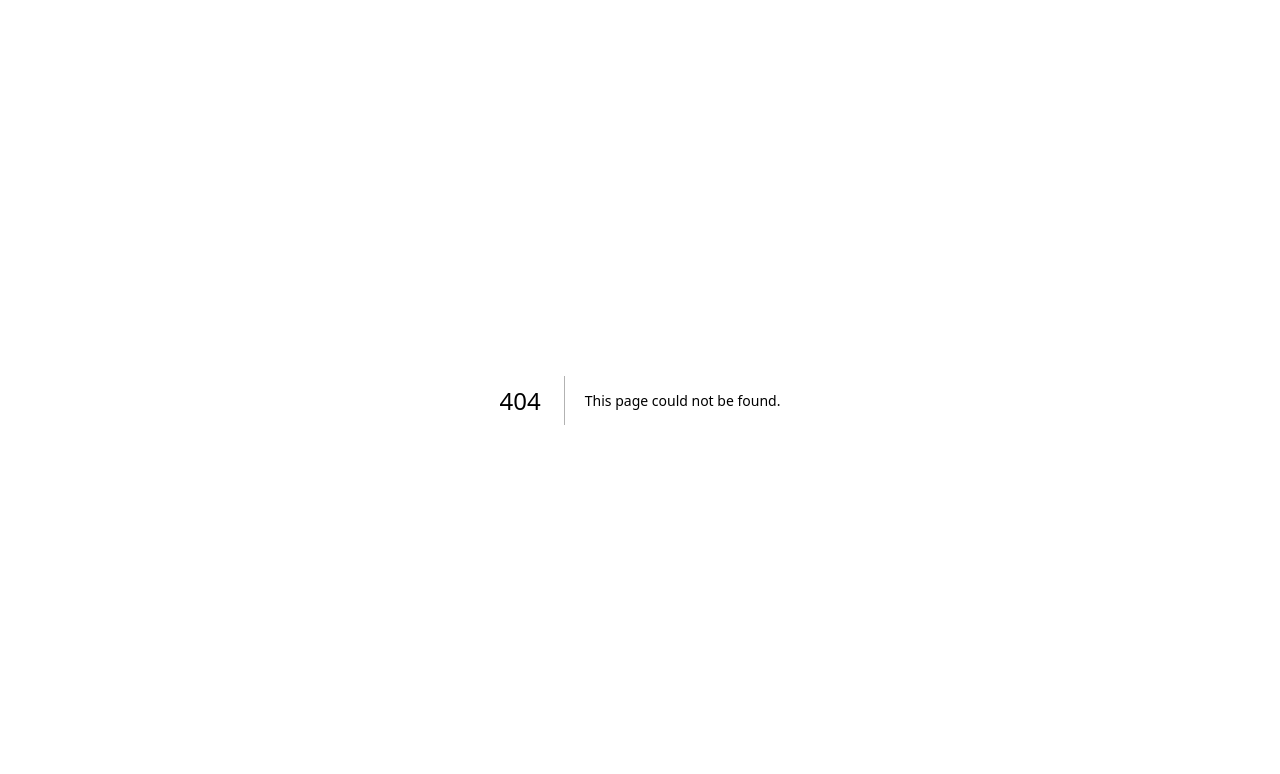
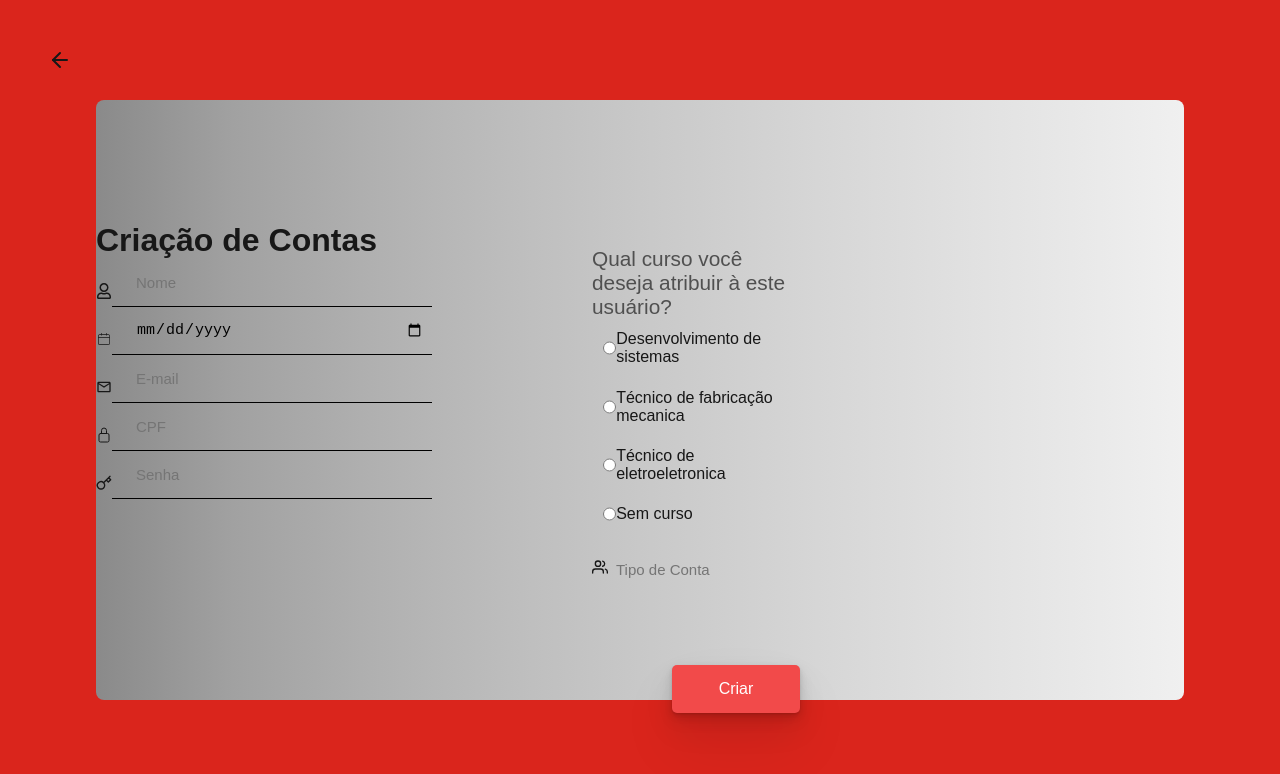
Before and after one commit to pablo-boop/CommandBlock-Front, a Next.js app: page /Conta in a window 1280 px wide. Before the commit this address had no page. Shown: the top 774 px of the page. Built offline with nearby package versions, Linux system fonts and the light colour scheme.

Commit message:
inicio da tela de criação de contas

```diff
--- /dev/null
+++ b/app/Conta/conta.module.css
@@ -0,0 +1,119 @@
+.cadastro {
+    background-color: #DA251C;
+    height: 100vh;
+    display: flex;
+    align-items: center;
+    justify-content: center;
+}
+
+.card {
+    display: flex;
+    flex-direction: row;
+    justify-content: space-around;
+    align-items: center;
+    height: 75vh;
+    width: 85vw;
+    background: linear-gradient(to right, #8A8A8A, 38%, #F0F0F0);
+    border-radius: 0.5rem;
+}
+
+.arrow {
+    height: 1.5rem;
+    width: 1.5rem;
+    position: absolute;
+    top: 3rem;
+    left: 3rem;
+}
+
+.imagem {
+    height: 20vw;
+    width: 50%;
+}
+
+.forms {
+    display: flex;
+    flex-direction: column;
+    gap: 1vh;
+    width: 50%;
+    margin-right: 10rem;
+    margin-bottom: 5rem;
+}
+
+.title {
+    display: flex;
+    font-weight: bold;
+}
+
+.text {
+    font-size: 1rem;
+}
+
+.campos {
+    display: flex;
+}
+
+.icone {
+    margin-top: 1.5rem;
+}
+
+.inputs {
+    background-color: transparent;
+    border: none;
+    border-bottom: 1px #000 solid;
+    width: 20rem;
+    height: 3rem;
+    padding: 0.5rem;
+    padding-left: 1.5rem;
+    font-size: 15px;
+}
+
+.curso {
+    color: #505050;
+    font-size: 1.3rem;
+}
+
+.inputlabel {
+    display: flex;
+    font-size: 1rem;
+    padding: 0.7rem;
+}
+
+.input {
+    accent-color: black;
+}
+
+.login {
+    color: #DA251C;
+}
+
+.buttonRegister {
+    margin-left: 5rem;
+    margin-top: 5rem;
+    width: 8rem;
+    height: 3rem;
+    background-color: #F24A4A;
+    border: none;
+    border-radius: 5px;
+    font-size: 1rem;
+    font-weight: 400;
+    color: #fff;
+    box-shadow: rgba(0, 0, 0, 0.07) 0px 1px 2px, rgba(0, 0, 0, 0.07) 0px 2px 4px, rgba(0, 0, 0, 0.07) 0px 4px 8px, rgba(0, 0, 0, 0.07) 0px 8px 16px, rgba(0, 0, 0, 0.07) 0px 16px 32px, rgba(0, 0, 0, 0.07) 0px 32px 64px;
+}
+
+.buttonRegister:hover {
+    cursor: pointer;
+}
+
+.tipo{
+    background-color: transparent;
+    border: none;
+    width: 10rem;
+    height: 2rem;
+    font-size: 15px;
+    padding: 0.5rem;
+}
+
+.direito {
+    margin-right: 30rem;
+    margin-top: 10rem;
+}
--- /dev/null
+++ b/app/Conta/page.jsx
@@ -0,0 +1,94 @@
+"use client"
+import styles from "./conta.module.css";
+import { FaRegUser } from "react-icons/fa";
+import { MdOutlineEmail } from "react-icons/md";
+import { IoLockClosedOutline } from "react-icons/io5";
+import {FiArrowLeft, FiKey, FiUsers } from "react-icons/fi";
+import { CiCalendar } from "react-icons/ci";
+
+const cadastro = () => {
+    return (
+        <>
+        <div className={styles.cadastro}>
+            <div className={styles.card}>
+
+                <div className={styles.imagem}>
+                <FiArrowLeft className={styles.arrow} />
+                </div>
+
+                <div className={styles.forms}>
+
+                <div className={styles.esquerdo}>
+                    <h1 className={styles.title}>Criação de Contas</h1>
+
+                    <div className={styles.campos}>
+                    <FaRegUser className={styles.icone} />
+                    <input type="text" placeholder="Nome" required className={styles.inputs} />
+                    </div>
+
+                    <div className={styles.campos}>
+                    <CiCalendar className={styles.icone} />
+                    <input type="date" placeholder="Aniversário" required className={styles.inputs} />
+                    </div>
+
+                    <div className={styles.campos}>
+                    <MdOutlineEmail className={styles.icone} />
+                    <input type="email" placeholder="E-mail" required className={styles.inputs} />
+                    </div>
+
+                    <div className={styles.campos}>
+                    <IoLockClosedOutline className={styles.icone} />
+                    <input type="number" placeholder="CPF" required className={styles.inputs} />
+                    </div>
+
+                    <div className={styles.campos}>
+                    <FiKey className={styles.icone} />
+                    <input type="password" placeholder="Senha" required className={styles.inputs} />
+                    </div>
+                    </div>
+                </div>
+
+                <div className={styles.direito}>
+
+
+                    <p className={styles.curso}>Qual curso você deseja atribuir à este usuário?</p>
+
+                    <div className={styles.opcoes}>
+                    <label className={styles.inputlabel}>
+                    <input type="radio" name="curso" value="Desenvolvimento de sistemas" className={styles.input} />
+                    Desenvolvimento de sistemas
+                    </label>
+
+                    <label className={styles.inputlabel}>
+                    <input type="radio" name="curso" value="Técnico de fabricação mecanica" className={styles.input} />
+                    Técnico de fabricação mecanica
+                    </label>
+
+                    <label className={styles.inputlabel}>
+                    <input type="radio" name="curso" value="Técnico de eletroeletronica" className={styles.input} />
+                    Técnico de eletroeletronica
+                    </label>
+
+
+                    <label className={styles.inputlabel}>
+                    <input type="radio" name="curso" value="Sem curso" className={styles.input} />
+                    Sem curso
+                    </label>
+
+                    <FiUsers className={styles.icone} />
+                    <input type="text" placeholder="Tipo de Conta" required className={styles.tipo} />
+                    </div>
+
+                    <button className={styles.buttonRegister} >
+                            <p className={styles.buttonTxt}>Criar</p>
+                    </button>
+
+                </div>
+
+            </div>
+        </div>
+        </>
+    )
+}
+
+export default cadastro;
```
